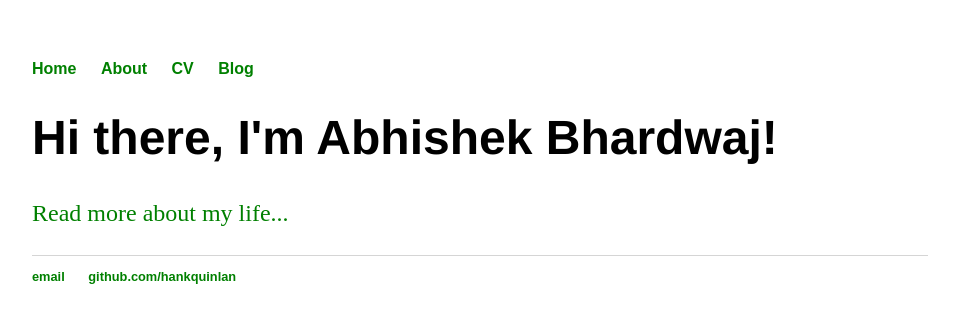
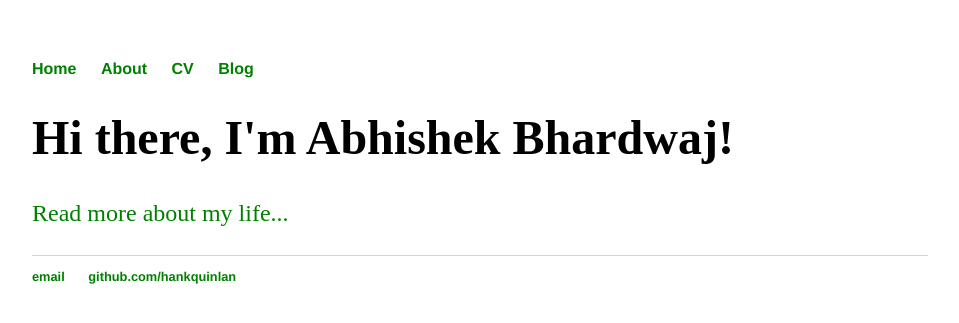
Before and after one commit to abhardwaj1998/abhardwaj1998.github.io, a Jekyll site: the page built from index.html, in a window 1280 px wide. Shown: the top 323 px of the page, without its empty margins (160-1119 px from the left). Built offline with Jekyll 4.4.1, drawn with Linux system fonts in a browser that asks for light colours.

Commit message:
Update main.css

```diff
--- a/css/main.css
+++ b/css/main.css
@@ -3,7 +3,7 @@
     width: 70%;
 }
 nav ul, footer ul {
-    font-family:'Lucida Handwriting', 'Arial', 'Sans-Serif';
+    font-family:'Helvetica', 'Arial', 'Sans-Serif';
     padding: 0px;
     list-style: none;
     font-weight: bold;
@@ -22,7 +22,7 @@
 }
 h1 {
     font-size: 3em;
-    font-family:'Helvetica', 'Arial', 'Sans-Serif';
+    font:'Lucida Handwriting';
 }
 p {
     font-size: 1.5em;
```
